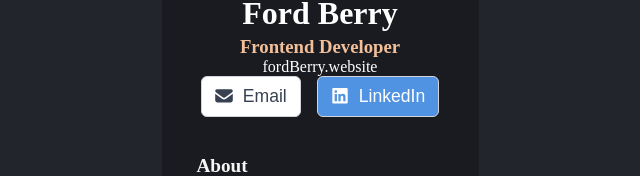
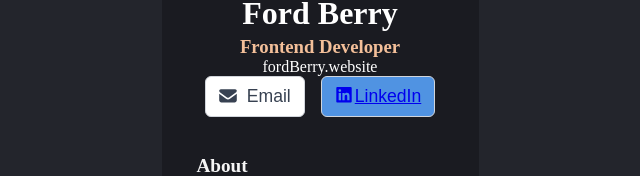
Before and after one commit to fab44-cloud/business-card, a React (Vite) app: page / in a window 1280 px wide. Shown: the part 327-503 px from the top of the page, without its empty margins (320-960 px from the left). Built offline with nearby package versions, Linux system fonts and the light colour scheme.

Commit message:
Add LinkedIn profile link

```diff
--- a/src/components/Info.jsx
+++ b/src/components/Info.jsx
@@ -18,8 +18,10 @@
                         <span>Email</span>
                     </button>
                     <button className="btn-linkedin">
-                        <FontAwesomeIcon icon={faLinkedin} />
-                        <span>LinkedIn</span>
+                        <a href="https://www.linkedin.com/in/fordaberry/" target="_blank" rel="noreferrer">
+                            <FontAwesomeIcon icon={faLinkedin} />
+                            <span>LinkedIn</span>
+                        </a>
                     </button>
                 </div>
             </div>
```
